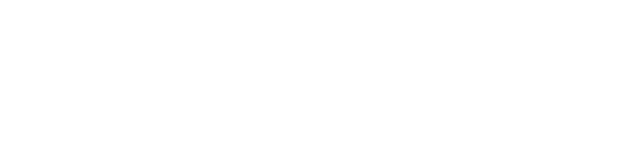
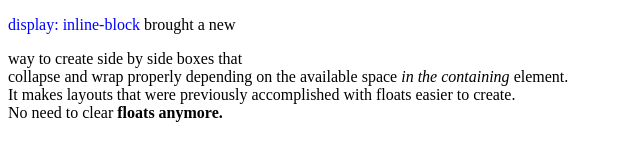
Before and after one commit to liza-shermayster/webApp, a plain HTML site: page index.html in a window 1280 px wide. Shown: the whole page, without its empty margins (0-640 px from the left). Drawn offline with Linux system fonts and the light colour scheme.

Commit message:
< span, i, b >

```diff
--- a/index.html
+++ b/index.html
@@ -5,5 +5,21 @@
     <meta name="viewport" content="width=device-width, initial-scale=1.0" />
     <title>Document</title>
   </head>
-  <body></body>
+  <body>
+    <style>
+      span {
+        color: blue;
+      }
+    </style>
+    <p>
+      <span>display: inline-block </span>brought a new
+      <div>way to create side by side boxes that</div>
+      collapse and wrap properly depending on the available space
+      <i> in the containing</i> element.
+      <div>It makes layouts that were previously
+      accomplished with floats easier to create.</div>
+      No need to clear <b>floats
+      anymore.</b>
+    </p>
+  </body>
 </html>
```
